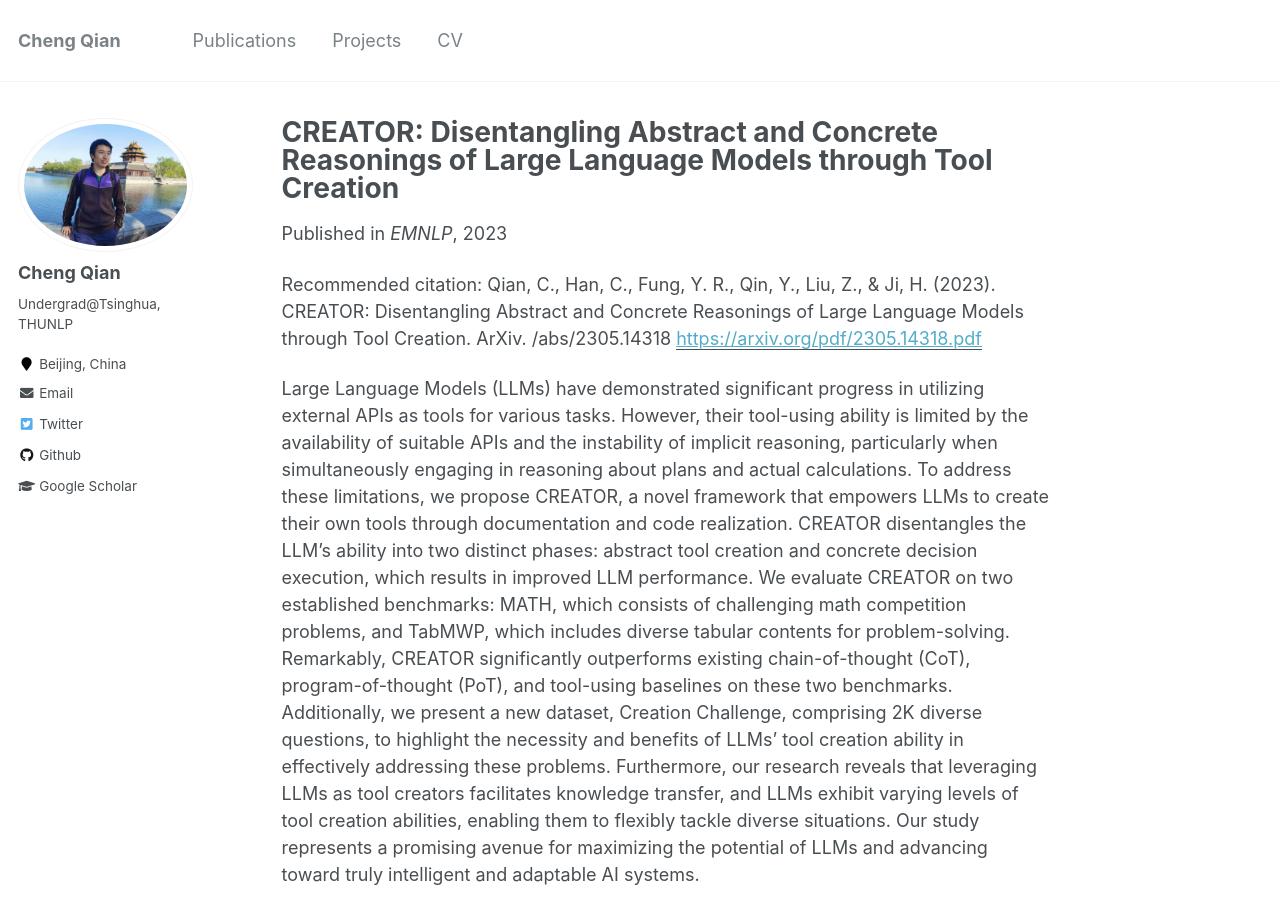
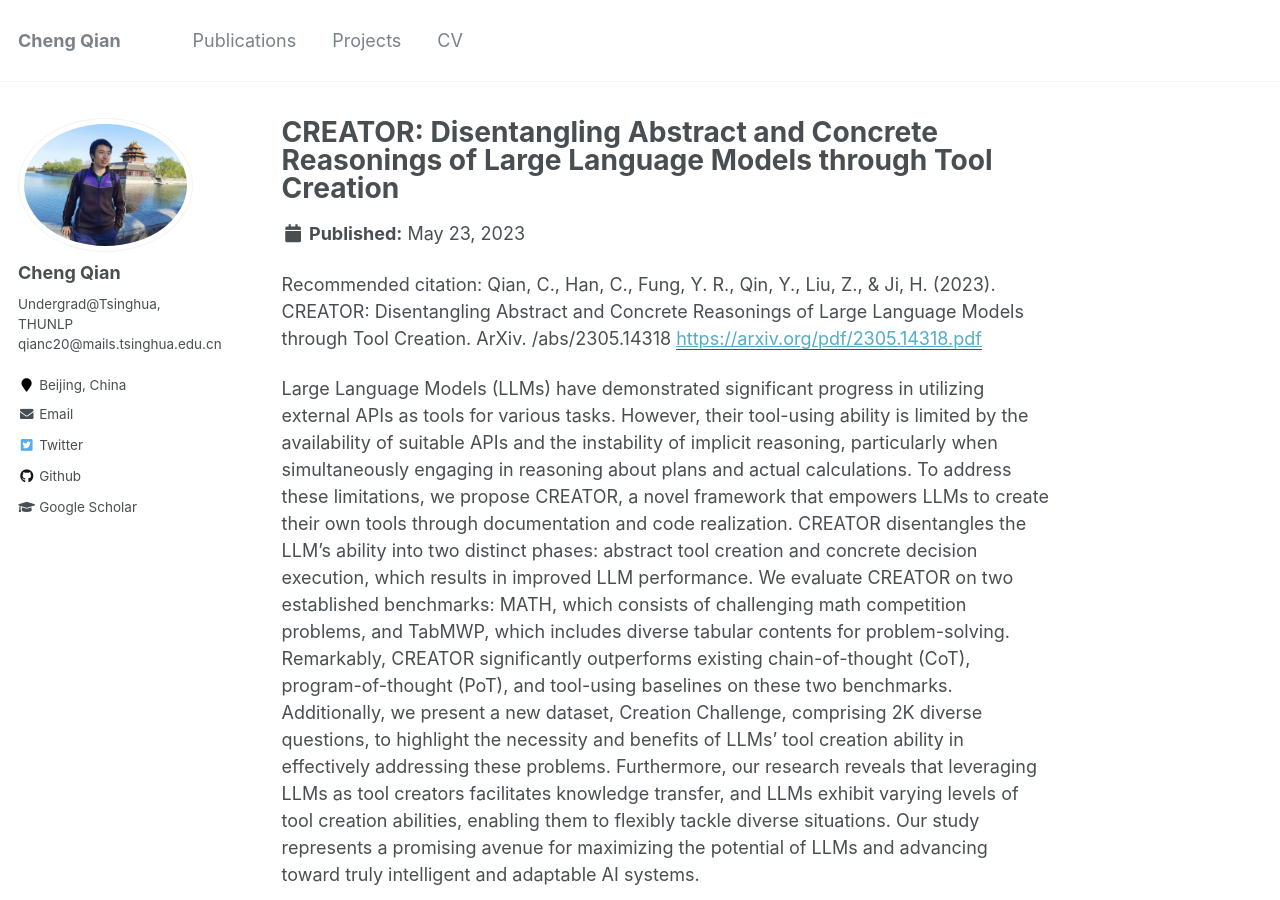
Before and after one commit to qiancheng0/qiancheng0.github.io, a Jekyll site: the page built from _publications/2023-05-23-Creator.md, in a window 1280 px wide and 900 px high. Built offline with Jekyll 4.4.1, drawn with Linux system fonts in a browser that asks for light colours.

```diff
--- a/_config.yml
+++ b/_config.yml
@@ -10,7 +10,7 @@ locale                   : "en-US"
 title                    : "Cheng Qian"
 title_separator          : "-"
 name                     : &name "Cheng Qian"
-description              : &description "Undergraduate@Tsinghua, Beijing, China. qianc20@mails.tsinghua.edu.cn"
+description              : &description "Undergraduate@Tsinghua, Beijing, China.\nqianc20@mails.tsinghua.edu.cn"
 url                      : https://qiancheng0.github.io # the base hostname & protocol for your site e.g. "https://mmistakes.github.io"
 baseurl                  : "" # the subpath of your site, e.g. "/blog"
 repository               : "qiancheng0.github.io"
@@ -82,7 +82,7 @@ analytics:
 author:
   name             : "Cheng Qian"
   avatar           : "profile.jpg"
-  bio              : "Undergrad@Tsinghua, THUNLP"
+  bio              : "Undergrad@Tsinghua, THUNLP\nqianc20@mails.tsinghua.edu.cn"
   location         : "Beijing, China"
   employer         :
   pubmed           :
--- a/_publications/2023-05-23-Creator.md
+++ b/_publications/2023-05-23-Creator.md
@@ -4,7 +4,6 @@ collection: publications
 permalink: /publication/2023-05-23-Creator
 excerpt: 'The paper proposes CREATOR, a novel framework that empowers LLMs to create their own tools through documentation and code realization'
 date: 2023-05-23
-venue: 'EMNLP'
 paperurl: 'https://arxiv.org/pdf/2305.14318.pdf'
 citation: 'Qian, C., Han, C., Fung, Y. R., Qin, Y., Liu, Z., & Ji, H. (2023). CREATOR: Disentangling Abstract and Concrete Reasonings of Large Language Models through Tool Creation. ArXiv. /abs/2305.14318'
 ---
```
Also changed, not shown: _publications/2023-04-17-Tool.md (+0 -1 lines), images/QC/Creator.png.
